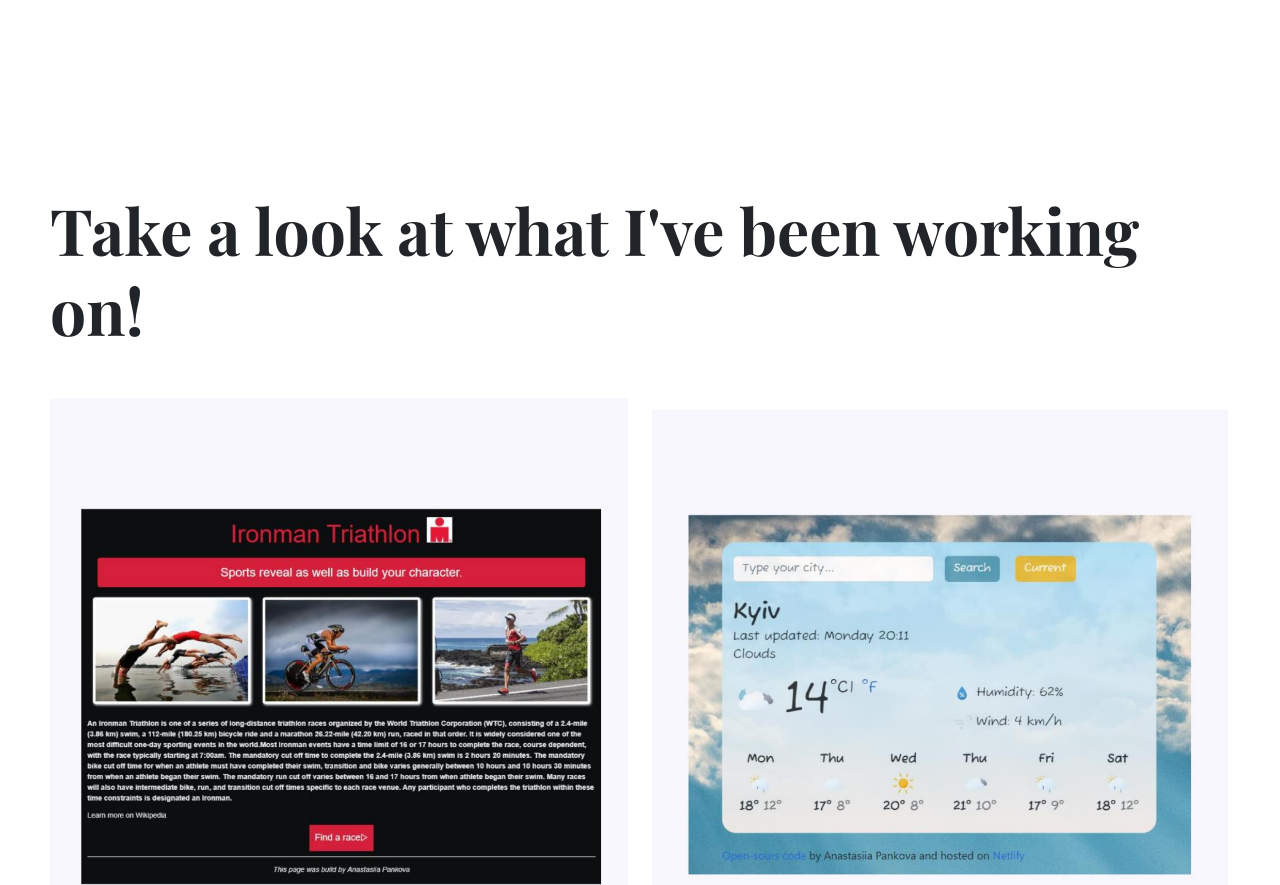
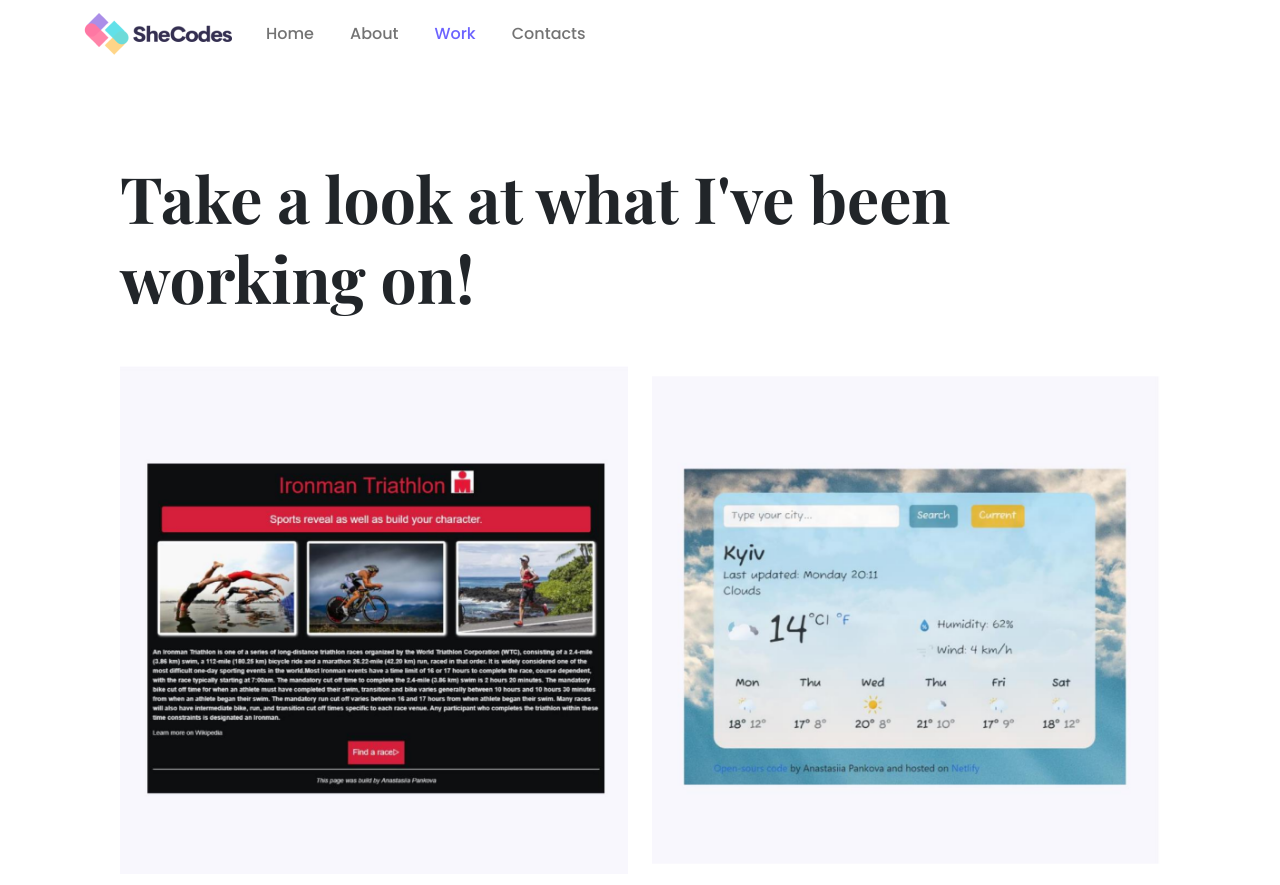
Before and after one commit to anastasiiapankova/portfolio-project, a plain HTML site: page work.html in a window 1280 px wide. Shown: the top 885 px of the page. Drawn offline with nearby package versions, Linux system fonts and the light colour scheme.

Commit message:
Implemented navbar

```diff
--- a/styles/portfolio.css
+++ b/styles/portfolio.css
@@ -46,8 +46,8 @@ p {
   line-height: 1.5;
   font-size: 24px;
 }
-.content-contanier {
-  padding: 160px 20px;
+.content-container {
+  padding: 60px 20px;
 }
 
 .content h1 {
@@ -94,6 +94,14 @@ p {
   padding: 120px 60px;
 }
 
+.active {
+  color: var(--branding-color) !important;
+}
+
+.nav-item {
+  padding: 0 10px;
+}
+
 @media (max-width: 900px) {
   h1 {
     font-size: 44px;
--- a/work.html
+++ b/work.html
@@ -29,7 +29,41 @@
     <title>Document</title>
   </head>
   <body>
-    <div class="content-contanier contanier">
+    <nav class="navbar navbar-expand-lg bg-white">
+      <div class="container">
+        <a class="navbar-brand" href="/">
+          <img src="/images/logo.png" alt="logo" />
+        </a>
+        <button
+          class="navbar-toggler"
+          type="button"
+          data-bs-toggle="collapse"
+          data-bs-target="#navbarNav"
+          aria-controls="navbarNav"
+          aria-expanded="false"
+          aria-label="Toggle navigation"
+        >
+          <span class="navbar-toggler-icon"></span>
+        </button>
+        <div class="collapse navbar-collapse" id="navbarNav">
+          <ul class="navbar-nav">
+            <li class="nav-item">
+              <a class="nav-link" aria-current="page" href="/">Home</a>
+            </li>
+            <li class="nav-item">
+              <a class="nav-link" href="/about.html">About</a>
+            </li>
+            <li class="nav-item">
+              <a class="nav-link active" href="/work.html">Work</a>
+            </li>
+            <li class="nav-item">
+              <a class="nav-link" href="/contact.html">Contacts</a>
+            </li>
+          </ul>
+        </div>
+      </div>
+    </nav>
+    <div class="content-container container">
       <div class="content">
         <h1 class="mb-5">Take a look at what I've been working on!</h1>
         <div class="row">
```
Also changed, not shown: about.html (+35 -1 lines), contact.html (+35 -1 lines), index.html (+34 -0 lines), images/logo.png (added).
